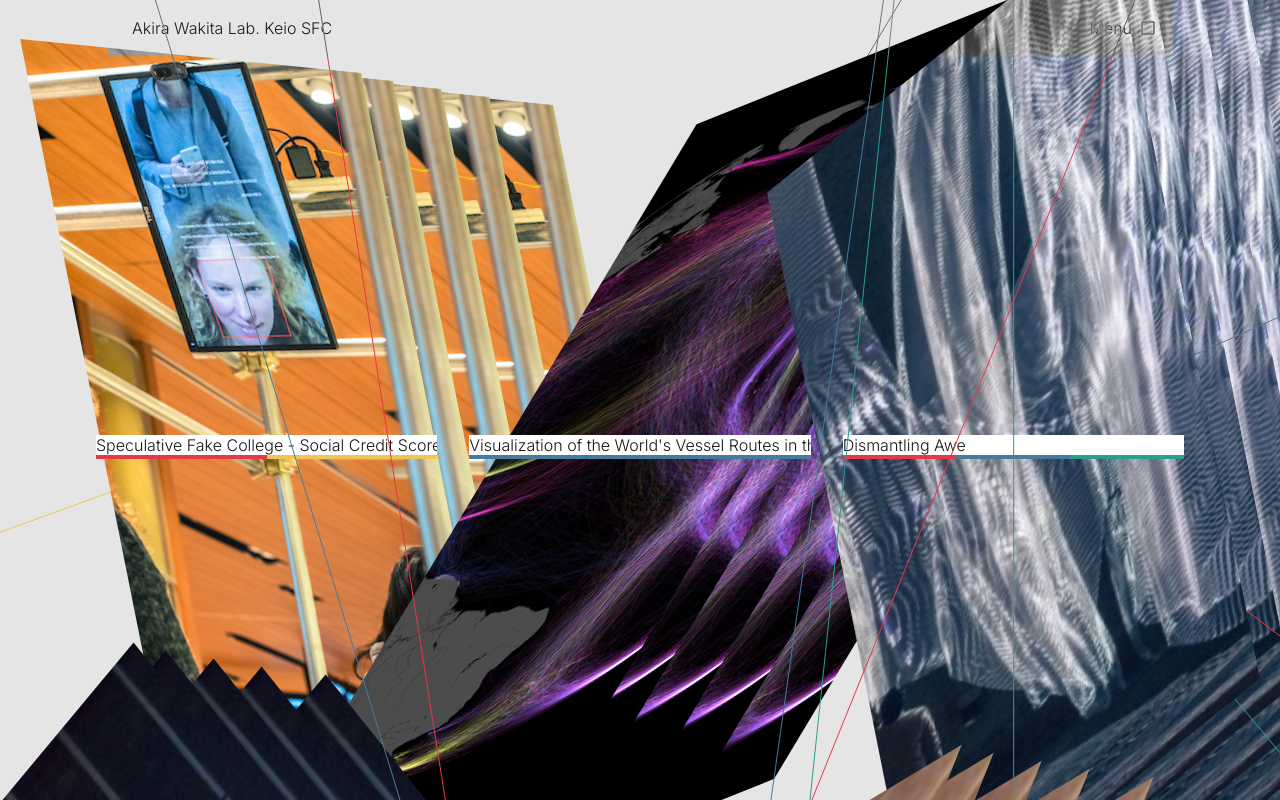
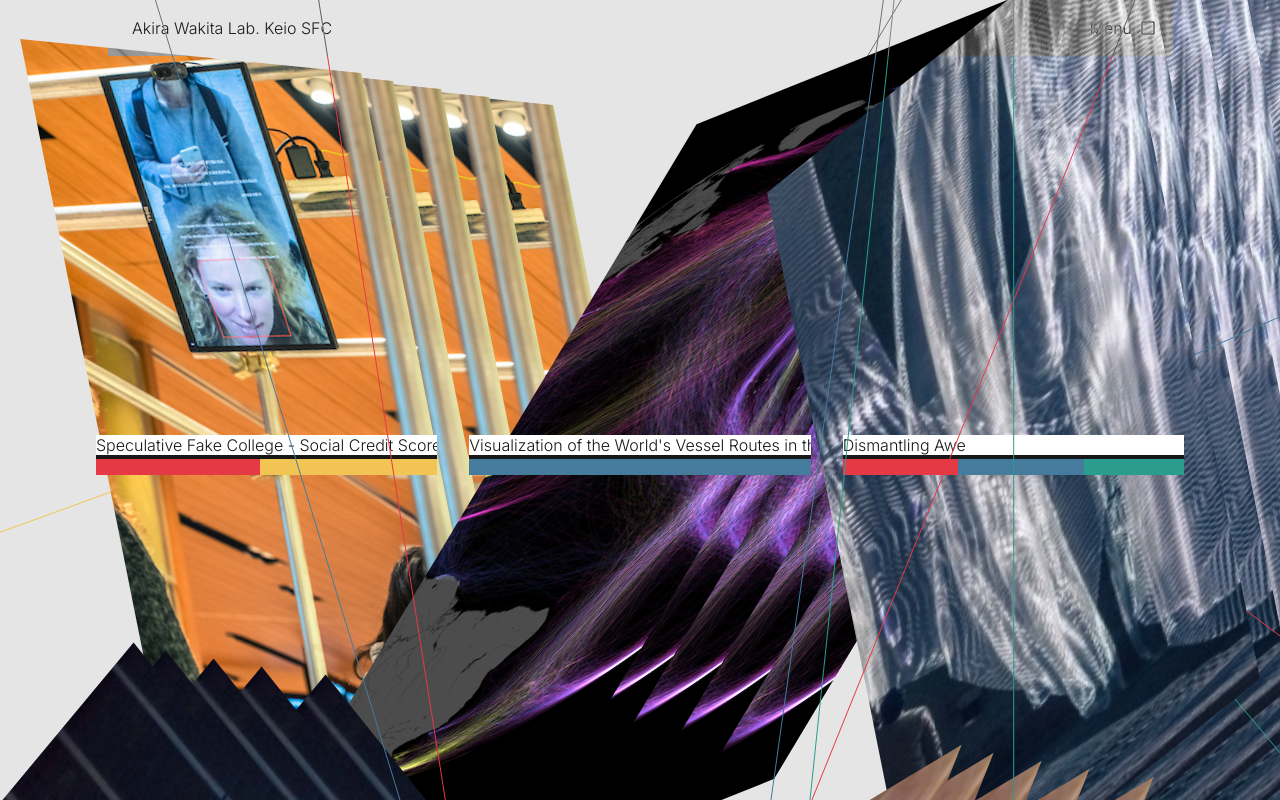
Before and after one commit to wakita-lab/web, a Next.js app: page / in a window 1280 px wide. Shown: the top 800 px of the page. Built offline with nearby package versions, Linux system fonts and the light colour scheme.

Commit message:
fix: Add getTagName function to display tag names in Home component for improved clarity

```diff
--- a/src/app/page.tsx
+++ b/src/app/page.tsx
@@ -1,7 +1,7 @@
 import Link from 'next/link';
 import Image from 'next/image';
 import { WORKS } from '@/constants/works';
-import { getTagColor } from '@/constants/tags';
+import { getTagColor, getTagName } from '@/constants/tags';
 
 const TransformMatrixes = [
   [1, 0.1, 0.2, 1, 0, 0],
@@ -103,11 +103,14 @@ export default function Home() {
               <div className="overflow-hidden text-nowrap bg-white leading-5">
                 {work.title.en}
               </div>
-              <div className="flex h-1">
+              <div className="flex h-1 bg-current" />
+              <div className="flex h-4 ">
                 {work.tags.map((tag, index) => (
-                  <div key={index} className="grow" style={
+                  <div key={index} className="grow overflow-hidden pl-0.5 text-xs leading-4 text-transparent group-hover:text-white" style={
                     { backgroundColor: getTagColor(tag) }
-                  } />
+                  } >
+                    {getTagName(tag, 'en')}
+                  </div>
                 ))}
               </div>
             </div>
```
